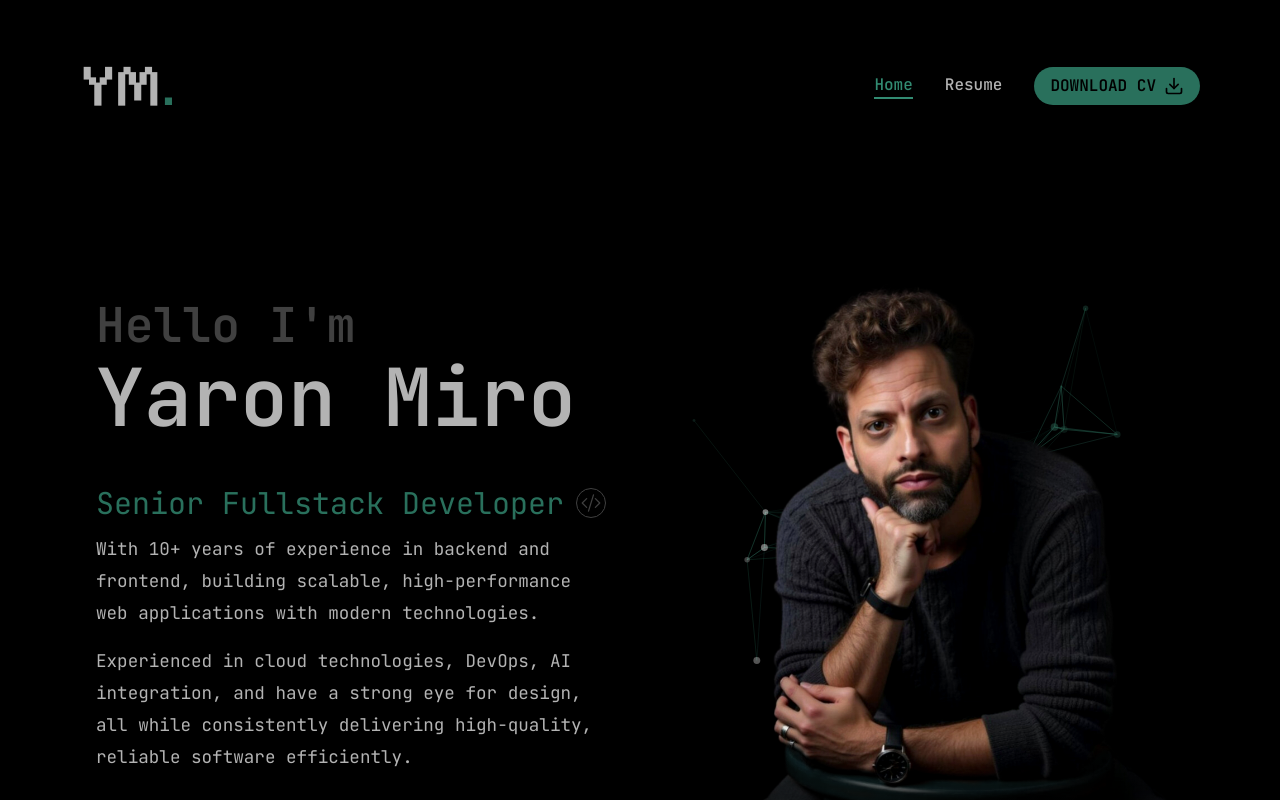
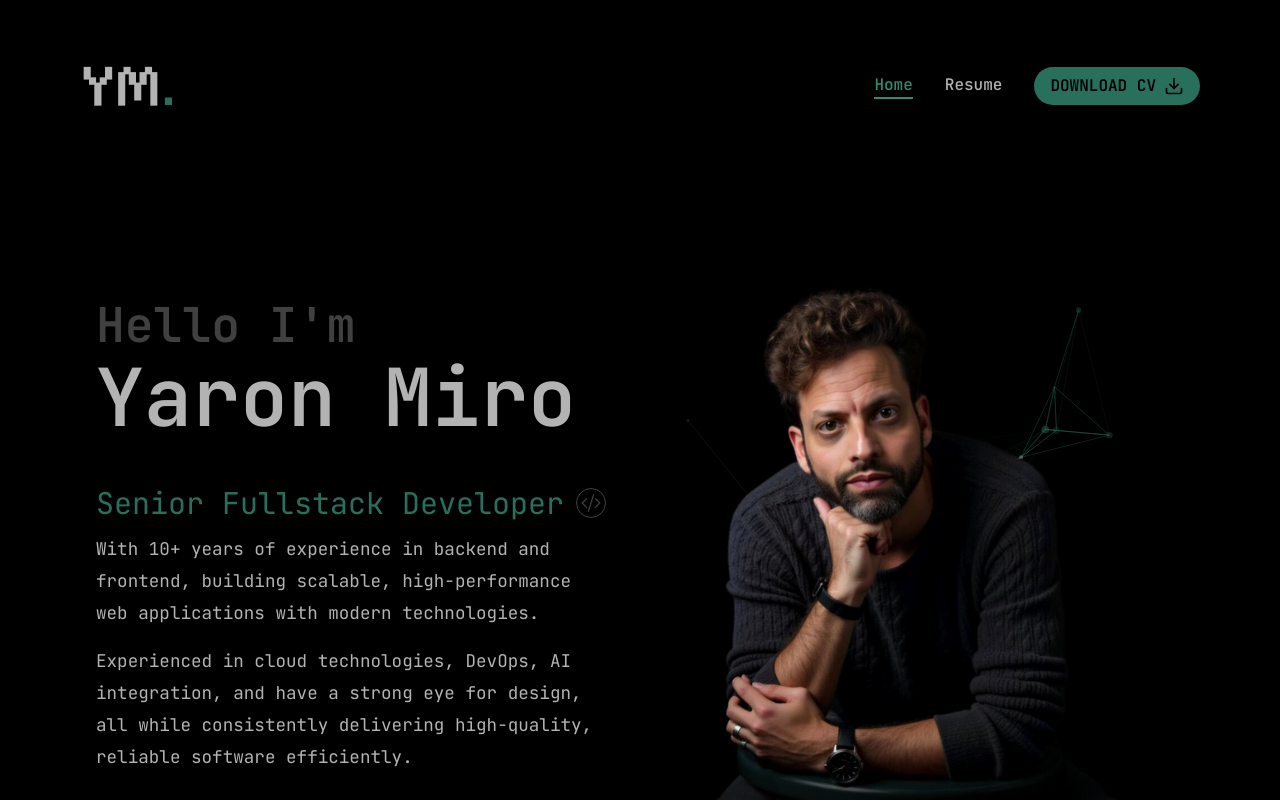
Before and after one commit to YaronMiro/ym-website, a Next.js app: page / in a window 1280 px wide. Shown: the top 800 px of the page. Built offline with nearby package versions, Linux system fonts and the light colour scheme.

Commit message:
fix hero layout and design 42

```diff
--- a/app/page.tsx
+++ b/app/page.tsx
@@ -40,7 +40,7 @@ const Home: React.FC = () => {
             </div>
           </div>
           {/* Image and particles */}
-          <div className="relative flex justify-center xl:justify-end w-full mt-24 xl:mt-0">
+          <div className="relative flex justify-center xl:justify-end w-full mt-24 xl:mt-0 xl:pr-12">
             <div className="relative">
               <Image
                 className="w-auto h-auto md:h-[570px]"
```
